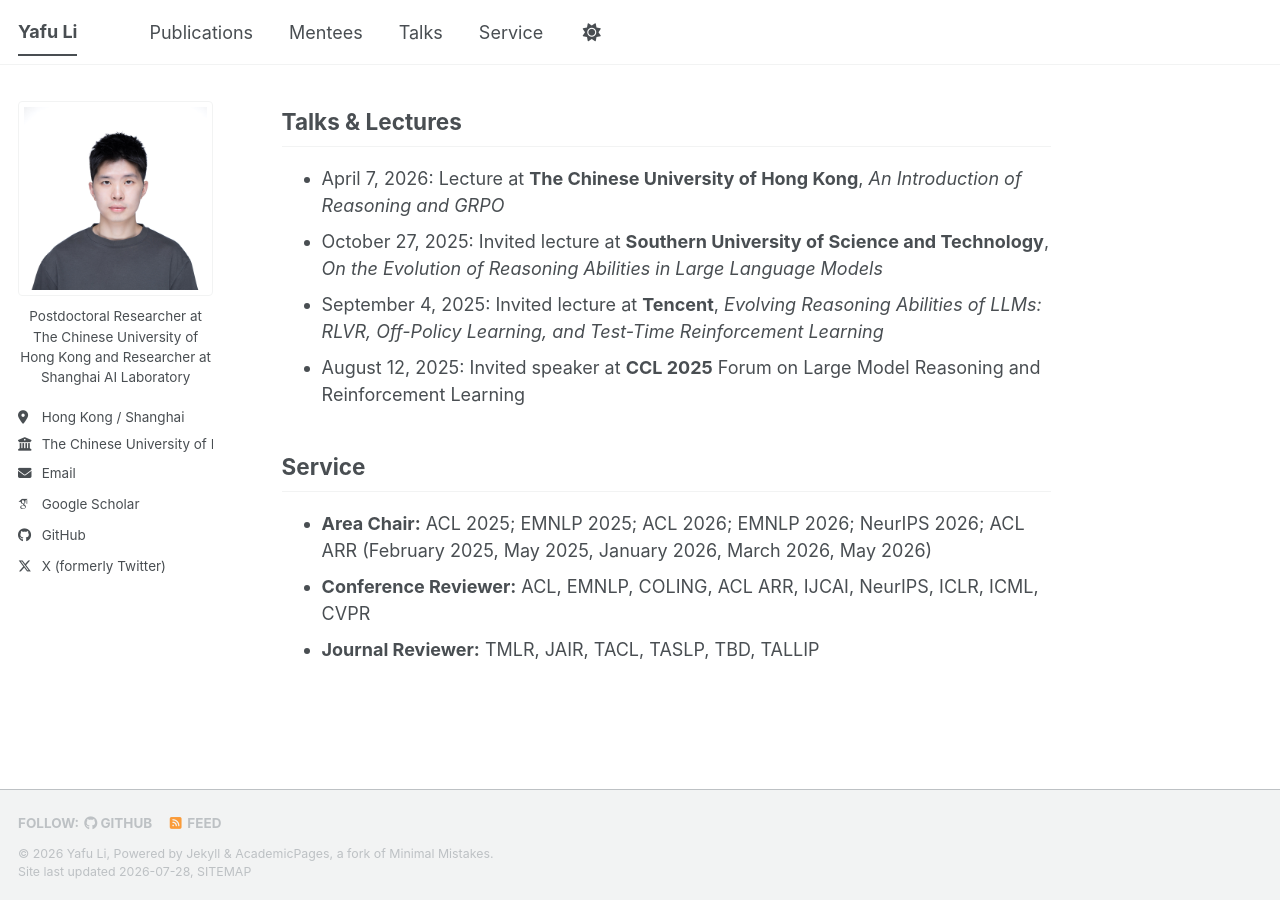
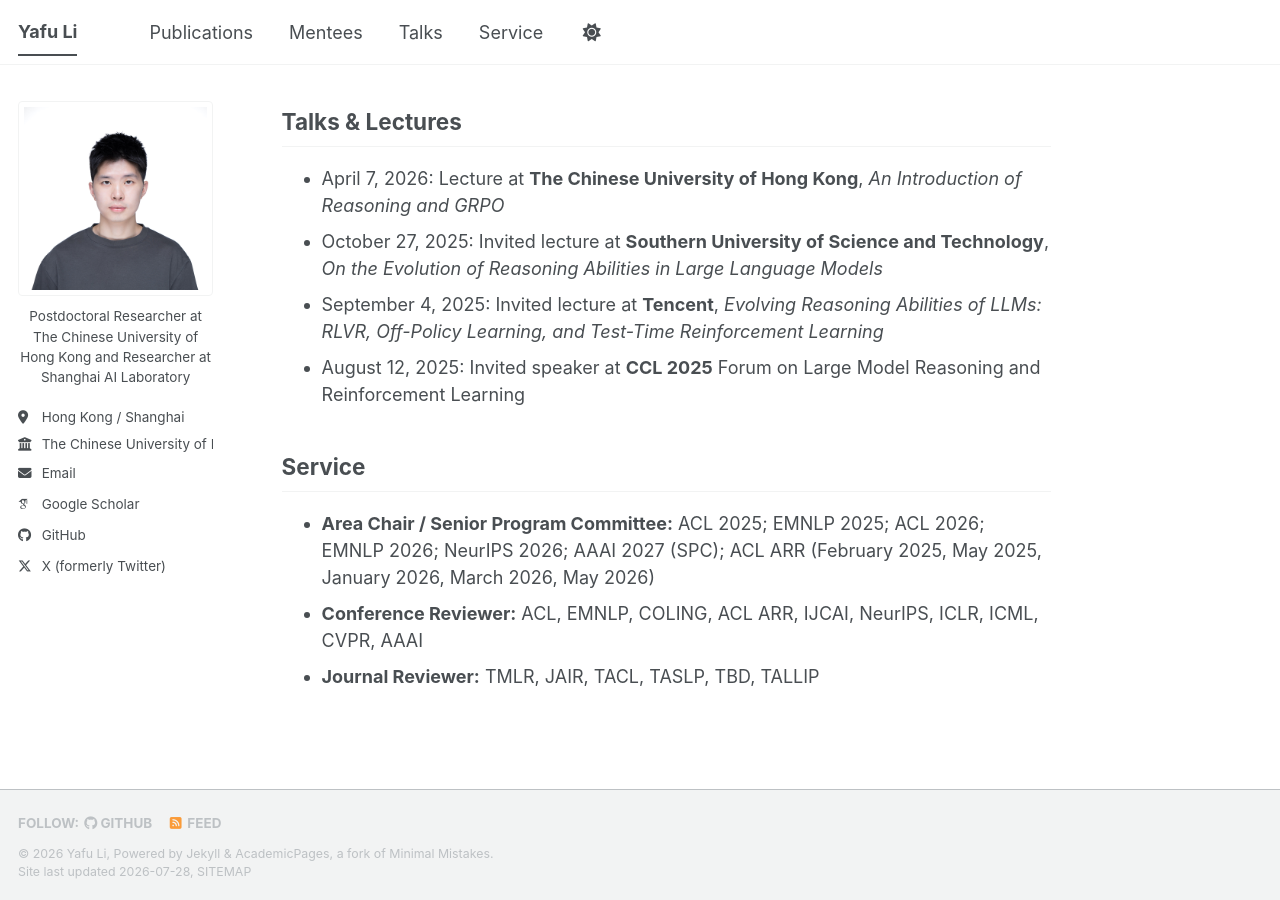
Before and after one commit to yafuly/yafuly.github.io, a Jekyll site: the page built from _pages/about.md, in a window 1280 px wide and 900 px high, scrolled down 597 px. Built offline with Jekyll 4.4.1, drawn with Linux system fonts in a browser that asks for light colours; some web fonts are replaced; a script bundle is joined from its source files by our own code; library files that are not in the unit come from our copies.

Commit message:
Update service roles

```diff
--- a/_pages/about.md
+++ b/_pages/about.md
@@ -72,6 +72,6 @@ I received my Ph.D. in Computer Science through a joint program between Zhejiang
 
 <h2 id="service">Service</h2>
 
-- **Area Chair:** ACL 2025; EMNLP 2025; ACL 2026; EMNLP 2026; NeurIPS 2026; ACL ARR (February 2025, May 2025, January 2026, March 2026, May 2026)
-- **Conference Reviewer:** ACL, EMNLP, COLING, ACL ARR, IJCAI, NeurIPS, ICLR, ICML, CVPR
+- **Area Chair / Senior Program Committee:** ACL 2025; EMNLP 2025; ACL 2026; EMNLP 2026; NeurIPS 2026; AAAI 2027 (SPC); ACL ARR (February 2025, May 2025, January 2026, March 2026, May 2026)
+- **Conference Reviewer:** ACL, EMNLP, COLING, ACL ARR, IJCAI, NeurIPS, ICLR, ICML, CVPR, AAAI
 - **Journal Reviewer:** TMLR, JAIR, TACL, TASLP, TBD, TALLIP
```
